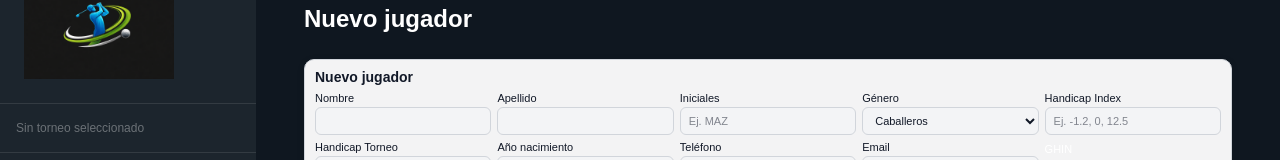
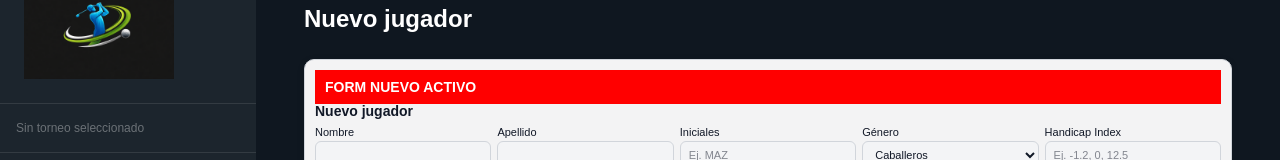
Before and after one commit to marioaz68/List-golf, a Next.js app: page /players/new in a window 1280 px wide. Shown: the part 178-338 px from the top of the page. Built offline with nearby package versions, Linux system fonts and the light colour scheme; no server answers.

Commit message:
debug form visible

```diff
--- a/app/(backoffice)/players/NewPlayerForm.tsx
+++ b/app/(backoffice)/players/NewPlayerForm.tsx
@@ -409,7 +409,10 @@ export default function NewPlayerForm({
           fontWeight: 700,
           lineHeight: 1,
         }}
-      >
+         >
+        <div style={{ background: "red", color: "white", padding: 10 }}>
+          FORM NUEVO ACTIVO
+      </div>
         Nuevo jugador
       </h2>
 
```
